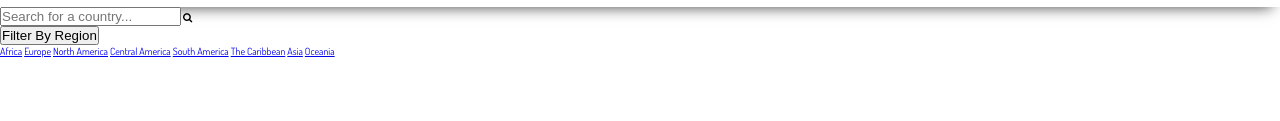
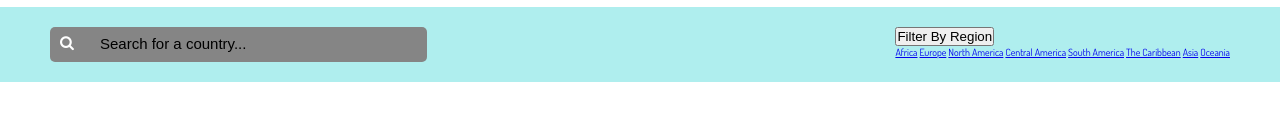
Before and after one commit to JonasAnn/Kountrify, a website: page client/index.html in a window 1280 px wide. Shown: the part 113-234 px from the top of the page. Drawn offline with Linux system fonts and the light colour scheme.

Commit message:
Feat: completed the search bar

```diff
--- a/client/index.html
+++ b/client/index.html
@@ -27,8 +27,8 @@
     <main class="main">
         <div class="form__box">
             <div class="form__search--box">
+                <i class="fa fa-search form__icon" aria-hidden="true"></i>
                 <input type="text" class="form__input" id="form__search" placeholder="Search for a country...">
-                <i class="fa fa-search" aria-hidden="true"></i>
                 <label for="form__seacrh"></label>
              </div>
              <div class="form__dropdown--box">
--- a/client/sass/base/_typography.scss
+++ b/client/sass/base/_typography.scss
@@ -1,4 +1,4 @@
 body{
     font-family: 'Dosis', sans-serif;
-    color: $color-black;
+    color: $color-white;
 }
--- /dev/null
+++ b/client/sass/components/_form.scss
@@ -0,0 +1,34 @@
+.form{
+    &__box{
+        @include flexBetween;
+        background-color: paleturquoise;
+        width: 100%;
+        padding: 2rem 5rem;
+    }
+    &__search--box{
+        position: relative;
+    }
+    &__input{
+    padding: 1rem 15rem 1rem 5rem;
+    border-radius: 5px;
+    border: none;
+    background-color: $color-gray-dark;
+    color: $color-black;
+    transition: all .2s;
+    &::placeholder{
+        font-size: 1.5rem;
+        color: inherit;
+    }
+    &:focus{
+        outline: none;
+        background-color: $color-gray-light;
+    }
+    }
+    &__icon{
+        position: absolute;
+        left: 1rem;
+        top: .8rem;
+        z-index: 10;
+        font-size: 1.5rem;
+    }
+}
--- a/client/sass/main.scss
+++ b/client/sass/main.scss
@@ -4,6 +4,7 @@
 @import "./base/base";
 @import "./base/typography";
 
+@import "./components/form";
 
 @import "./layout/header";
 @import "./layout/navbar";
```
Also changed, not shown: client/css/style.css.
